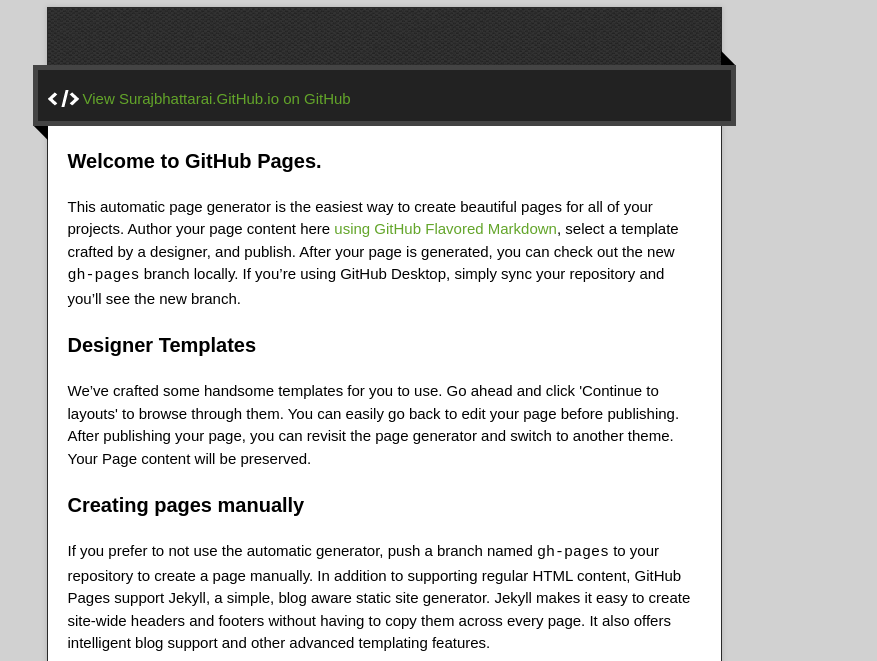
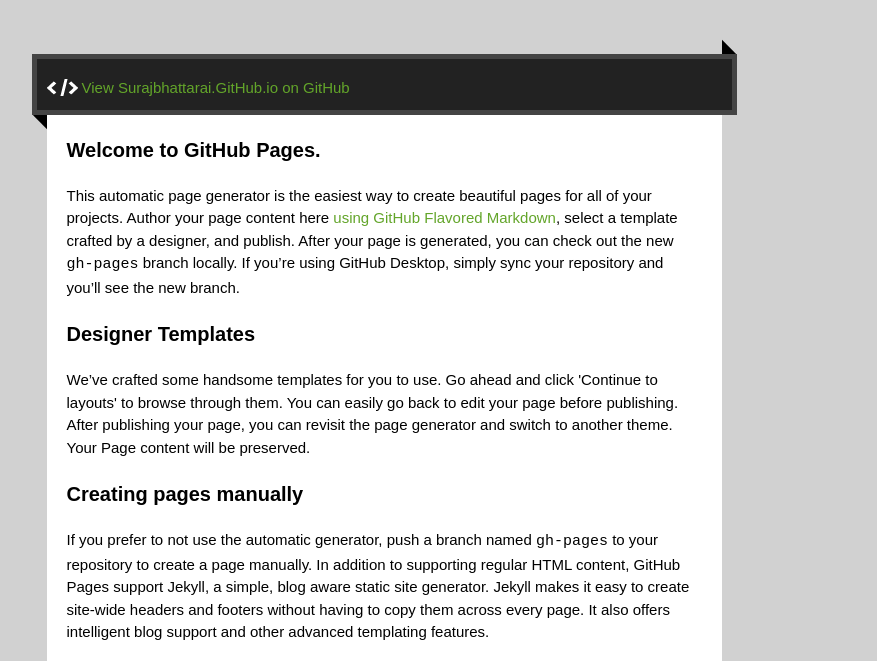
Before and after one commit to surajbhattarai/surajbhattarai.github.io, a plain HTML site: page index.html in a window 1280 px wide. Shown: the part 123-784 px from the top of the page, without its empty margins (256-1133 px from the left). Drawn offline with nearby package versions, Linux system fonts and the light colour scheme.

Commit message:
make changes to inde.html

```diff
--- a/index.html
+++ b/index.html
@@ -19,12 +19,13 @@
 </head>
 
 <body>
+<h4 Suraj Bhattarai></h4>
 
   <div class="wrapper">
     <header>
       <h1 class="title">Surajbhattarai.GitHub.io</h1>
     </header>
-    <div id="container">
+    <div id="surajbhattarai">
       <p class="tagline"></p>
       <div id="main" role="main">
         <div class="download-bar">
```
